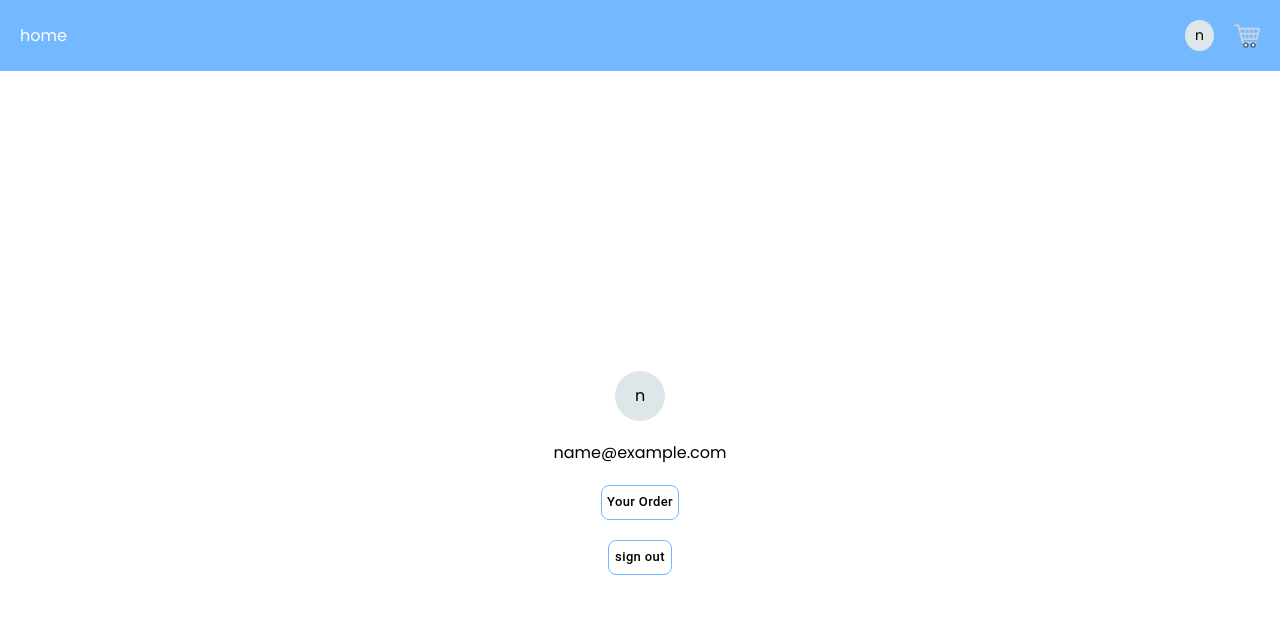
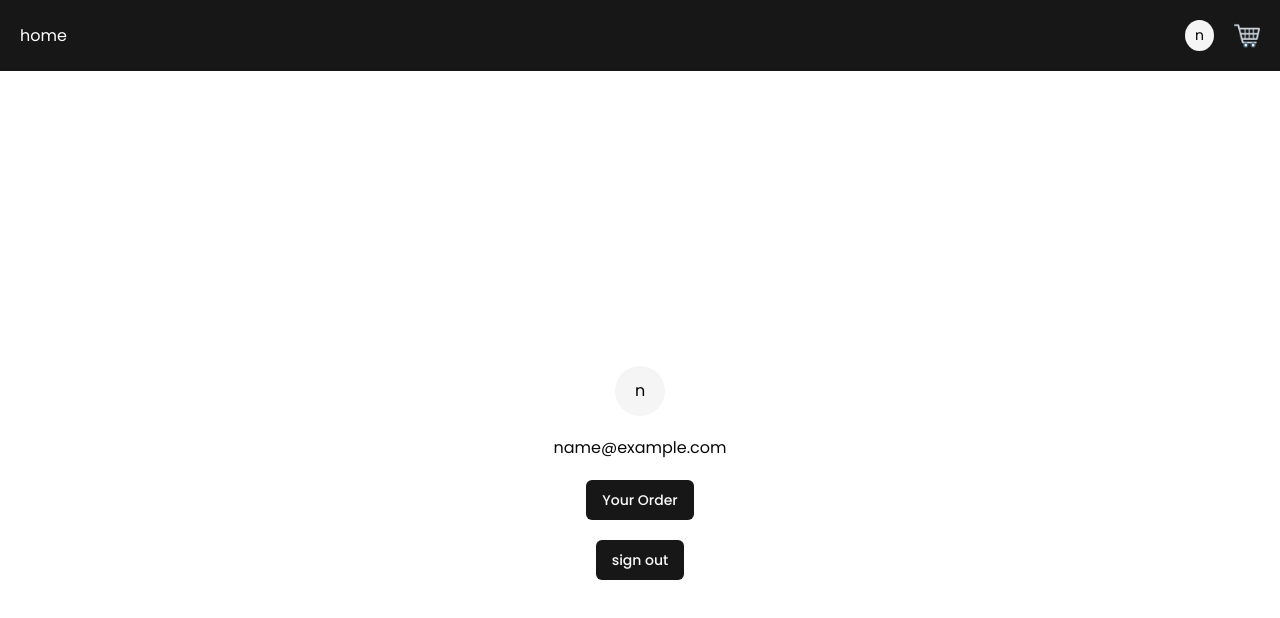
Before and after one commit to bhagirathpaliyal/E-commerce-page, a React app: page /E-commerce-page/Profile in a window 1280 px wide. Shown: the top 618 px of the page. Built offline with nearby package versions, Linux system fonts and the light colour scheme; no server answers; sample sign-in values are in the browser's storage; the HTML template or start-up script is replaced by a standard one.

Commit message:
added shadcn in project

```diff
--- a/package.json
+++ b/package.json
@@ -16,8 +16,12 @@
     "@mui/icons-material": "^6.0.1",
     "@mui/lab": "^5.0.0-alpha.173",
     "@mui/material": "^6.0.1",
+    "@radix-ui/react-slot": "^1.1.2",
     "@reduxjs/toolkit": "^2.2.7",
+    "class-variance-authority": "^0.7.1",
+    "clsx": "^2.1.1",
     "firebase": "^10.10.0",
+    "lucide-react": "^0.483.0",
     "react": "^18.2.0",
     "react-dom": "^18.2.0",
     "react-icons": "^5.0.1",
@@ -26,6 +30,8 @@
     "react-redux": "^9.1.2",
     "react-router-dom": "^6.22.0",
     "react-typed": "^2.0.12",
+    "tailwind-merge": "^3.0.2",
+    "tailwindcss-animate": "^1.0.7",
     "uuidv4": "^6.2.13"
   },
   "devDependencies": {
--- a/src/components/Footer/Footer.jsx
+++ b/src/components/Footer/Footer.jsx
@@ -4,7 +4,7 @@
   const today = new Date();
   return (
     <footer>
-      <div id="section5" className="flex justify-around text-center flex-wrap gap-[20px] bg-primary items-center  p-[50px] font-medium pt-[100px]">
+      <div id="section5" className="flex justify-around text-center flex-wrap gap-[20px] bg-primary items-center  p-[50px] font-medium pt-[100px] text-[#B0B0B0]">
         <div className="flex flex-col">
           <h2>Let's Connect</h2>
           <Link to={"#"}>
--- a/src/components/Home/H_section1.jsx
+++ b/src/components/Home/H_section1.jsx
@@ -1,5 +1,6 @@
 import { Link } from "react-router-dom";
 import { ReactTyped, Typed } from "react-typed";
+
 function H_section1() {
   return (
     <div id="section1" className="  bg-hero-image h-[100vh]  bg-cover  bg-no-repeat bg-bottom   flex flex-col justify-around items-center  text-black ">
--- a/src/components/Item.jsx
+++ b/src/components/Item.jsx
@@ -3,10 +3,10 @@
 import { addToCart } from "./../store/feature/cartSlice";
 import { createOrder } from "./../store/feature/orderSlice";
 import { LazyLoadImage } from "react-lazy-load-image-component";
-import { Button } from "@mui/material";
+// import { Button } from "@mui/material";
 import { getDoc } from "firebase/firestore";
 import ConfirmationDialog from "./ConfirmationDialog";
-
+import { Button } from "@/components/ui/button";
 function Item(prop) {
   const [status, setStatus] = useState("Ordered");
   const [merchant, setMerchant] = useState(null);
@@ -79,13 +79,13 @@
         </h2>
 
         {!user?.isMerchant && !prop.isCart && (
-          <Button variant="contained" onClick={() => handleAction("addToCart")}>
+          <Button  onClick={() => handleAction("addToCart")}>
             Add To Cart
           </Button>
         )}
 
         {prop.isCart && (
-          <Button variant="contained" onClick={() => handleAction("buyNow")}>
+          <Button  onClick={() => handleAction("buyNow")}>
             Buy Now
           </Button>
         )}
--- a/src/components/Profile.jsx
+++ b/src/components/Profile.jsx
@@ -4,19 +4,19 @@
 import { Link, useNavigate } from "react-router-dom";
 import { useDispatch, useSelector } from "react-redux";
 import { logOut } from "../store/feature/authSlice";
-import { Button } from "@mui/material";
+import { Button } from "@/components/ui/button";
 const Profile = () => {
-  let user = useSelector((state) =>  {
-    return state.auth.user
+  let user = useSelector((state) => {
+    return state.auth.user;
   });
 
-  const dispatch =useDispatch()
+  const dispatch = useDispatch();
   const navigate = useNavigate();
   useEffect(() => {
     if (!user) {
       navigate("/Login");
     }
-  },[user]);
+  }, [user]);
 
   return (
     <div>
@@ -26,32 +26,28 @@
         </div>
 
         <h1>{user?.email}</h1>
-{!user?.isMerchant &&   <Link to={"/Order"}>
-          {" "}
-          <Button
-
-            color="inherit"
-            variant="outlined"
-          >
-            Your Order
-          </Button>
-        </Link>}
-
-
+        {!user?.isMerchant && (
+          <Link to={"/Order"}>
+            {" "}
+            <Button >
+              Your Order
+            </Button>
+          </Link>
+        )}
 
         <Link to={"/Login"}>
           {" "}
           <Button
-            onClick={() => {signOut(firebaseAuth),dispatch(logOut()),localStorage.removeItem("user");
+            onClick={() => {
+              signOut(firebaseAuth),
+                dispatch(logOut()),
+                localStorage.removeItem("user");
             }}
-            color="inherit"
-            variant="outlined"
+
           >
             sign out
           </Button>
         </Link>
-
-
       </div>
     </div>
   );
--- /dev/null
+++ b/src/components/ui/button.jsx
@@ -0,0 +1,47 @@
+import * as React from "react"
+import { Slot } from "@radix-ui/react-slot"
+import { cva } from "class-variance-authority";
+
+import { cn } from "@/lib/utils"
+
+const buttonVariants = cva(
+  "inline-flex items-center justify-center gap-2 whitespace-nowrap rounded-md text-sm font-medium ring-offset-background transition-colors focus-visible:outline-none focus-visible:ring-2 focus-visible:ring-ring focus-visible:ring-offset-2 disabled:pointer-events-none disabled:opacity-50 [&_svg]:pointer-events-none [&_svg]:size-4 [&_svg]:shrink-0",
+  {
+    variants: {
+      variant: {
+        default: "bg-primary text-primary-foreground hover:bg-primary/90",
+        destructive:
+          "bg-destructive text-destructive-foreground hover:bg-destructive/90",
+        outline:
+          "border border-input bg-background hover:bg-accent hover:text-accent-foreground",
+        secondary:
+          "bg-secondary text-secondary-foreground hover:bg-secondary/80",
+        ghost: "hover:bg-accent hover:text-accent-foreground",
+        link: "text-primary underline-offset-4 hover:underline",
+      },
+      size: {
+        default: "h-10 px-4 py-2",
+        sm: "h-9 rounded-md px-3",
+        lg: "h-11 rounded-md px-8",
+        icon: "h-10 w-10",
+      },
+    },
+    defaultVariants: {
+      variant: "default",
+      size: "default",
+    },
+  }
+)
+
+const Button = React.forwardRef(({ className, variant, size, asChild = false, ...props }, ref) => {
+  const Comp = asChild ? Slot : "button"
+  return (
+    (<Comp
+      className={cn(buttonVariants({ variant, size, className }))}
+      ref={ref}
+      {...props} />)
+  );
+})
+Button.displayName = "Button"
+
+export { Button, buttonVariants }
--- a/src/index.css
+++ b/src/index.css
@@ -11,3 +11,78 @@
     padding: 0px;
 
 }
+
+
+
+@layer base {
+  :root {
+        --background: 0 0% 100%;
+        --foreground: 0 0% 3.9%;
+        --card: 0 0% 100%;
+        --card-foreground: 0 0% 3.9%;
+        --popover: 0 0% 100%;
+        --popover-foreground: 0 0% 3.9%;
+        --primary: 0 0% 9%;
+        --primary-foreground: 0 0% 98%;
+        --secondary: 0 0% 96.1%;
+        --secondary-foreground: 0 0% 9%;
+        --muted: 0 0% 96.1%;
+        --muted-foreground: 0 0% 45.1%;
+        --accent: 0 0% 96.1%;
+        --accent-foreground: 0 0% 9%;
+        --destructive: 0 84.2% 60.2%;
+        --destructive-foreground: 0 0% 98%;
+        --border: 0 0% 89.8%;
+        --input: 0 0% 89.8%;
+        --ring: 0 0% 3.9%;
+        --chart-1: 12 76% 61%;
+        --chart-2: 173 58% 39%;
+        --chart-3: 197 37% 24%;
+        --chart-4: 43 74% 66%;
+        --chart-5: 27 87% 67%;
+        --radius: 0.5rem;
+
+    }
+  .dark {
+        --background: 0 0% 3.9%;
+        --foreground: 0 0% 98%;
+        --card: 0 0% 3.9%;
+        --card-foreground: 0 0% 98%;
+        --popover: 0 0% 3.9%;
+        --popover-foreground: 0 0% 98%;
+        --primary: 0 0% 98%;
+        --primary-foreground: 0 0% 9%;
+        --secondary: 0 0% 14.9%;
+        --secondary-foreground: 0 0% 98%;
+        --muted: 0 0% 14.9%;
+        --muted-foreground: 0 0% 63.9%;
+        --accent: 0 0% 14.9%;
+        --accent-foreground: 0 0% 98%;
+        --destructive: 0 62.8% 30.6%;
+        --destructive-foreground: 0 0% 98%;
+        --border: 0 0% 14.9%;
+        --input: 0 0% 14.9%;
+        --ring: 0 0% 83.1%;
+        --chart-1: 220 70% 50%;
+        --chart-2: 160 60% 45%;
+        --chart-3: 30 80% 55%;
+        --chart-4: 280 65% 60%;
+        --chart-5: 340 75% 55%;
+
+    }
+
+}
+
+
+
+@layer base {
+  * {
+    @apply border-border;
+
+    }
+  body {
+    @apply bg-background text-foreground;
+
+    }
+
+}
--- /dev/null
+++ b/src/lib/utils.js
@@ -0,0 +1,6 @@
+import { clsx } from "clsx";
+import { twMerge } from "tailwind-merge"
+
+export function cn(...inputs) {
+  return twMerge(clsx(inputs));
+}
--- a/tailwind.config.js
+++ b/tailwind.config.js
@@ -1,6 +1,7 @@
 // @type {import('tailwindcss').Config}
 
 export default {
+    darkMode: ["class"],
     content: [
     "./index.html",
     "./src/**/*.{js,ts,jsx,tsx}",
@@ -8,26 +9,71 @@
   theme: {
   	extend: {
   		colors: {
-        primary: '#74b9ff',
-        secondary: '#dfe6e9',
-        accent: '#FF5722',
+  			primary: {
+  				DEFAULT: 'hsl(var(--primary))',
+  				foreground: 'hsl(var(--primary-foreground))'
+  			},
+  			secondary: {
+  				DEFAULT: 'hsl(var(--secondary))',
+  				foreground: 'hsl(var(--secondary-foreground))'
+  			},
+  			accent: {
+  				DEFAULT: 'hsl(var(--accent))',
+  				foreground: 'hsl(var(--accent-foreground))'
+  			},
   			neutral: '#9E9E9E',
+  			background: 'hsl(var(--background))',
+  			foreground: 'hsl(var(--foreground))',
+  			card: {
+  				DEFAULT: 'hsl(var(--card))',
+  				foreground: 'hsl(var(--card-foreground))'
+  			},
+  			popover: {
+  				DEFAULT: 'hsl(var(--popover))',
+  				foreground: 'hsl(var(--popover-foreground))'
+  			},
+  			muted: {
+  				DEFAULT: 'hsl(var(--muted))',
+  				foreground: 'hsl(var(--muted-foreground))'
+  			},
+  			destructive: {
+  				DEFAULT: 'hsl(var(--destructive))',
+  				foreground: 'hsl(var(--destructive-foreground))'
+  			},
+  			border: 'hsl(var(--border))',
+  			input: 'hsl(var(--input))',
+  			ring: 'hsl(var(--ring))',
+  			chart: {
+  				'1': 'hsl(var(--chart-1))',
+  				'2': 'hsl(var(--chart-2))',
+  				'3': 'hsl(var(--chart-3))',
+  				'4': 'hsl(var(--chart-4))',
+  				'5': 'hsl(var(--chart-5))'
+  			},
+			  border: "hsl(240, 5%, 84%)",
   		},
   		backgroundImage: {
-        'hero-image': "url('./assets/hero.jpg')",
+  			'hero-image': "url('./assets/hero.jpg')"
   		},
-
   		keyframes: {
   			wiggle: {
-          '0%, 100%': { transform: 'rotate(-1deg)' },
-          '50%': { transform: 'rotate(1deg)' },
+  				'0%, 100%': {
+  					transform: 'rotate(-1deg)'
+  				},
+  				'50%': {
+  					transform: 'rotate(1deg)'
+  				}
   			}
   		},
   		animation: {
-        wiggle: 'wiggle 1s ease-in-out infinite',
+  			wiggle: 'wiggle 1s ease-in-out infinite'
+  		},
+  		borderRadius: {
+  			lg: 'var(--radius)',
+  			md: 'calc(var(--radius) - 2px)',
+  			sm: 'calc(var(--radius) - 4px)'
   		}
-
+  	}
   },
-  },
-  plugins: [],
+  plugins: [require("tailwindcss-animate")],
 }
--- a/vite.config.js
+++ b/vite.config.js
@@ -1,8 +1,13 @@
 import { defineConfig } from 'vite'
 import react from '@vitejs/plugin-react'
-
+import path from "path"; // Import path module
 // https://vitejs.dev/config/
 export default defineConfig({
   plugins: [react()],
-  base: '/E-commerce-page/'
+  base: '/E-commerce-page/',
+  resolve: {
+    alias: {
+      "@": path.resolve(__dirname, "src"), // Define alias for shadcn
+    },
+  },
 })
```
Also changed, not shown: jsconfig.json (added, +8 -0 lines), components.json (added), 1 other file (tests, documents, lock files or other folders). Lines whose indentation alone changed are shown as unchanged.
